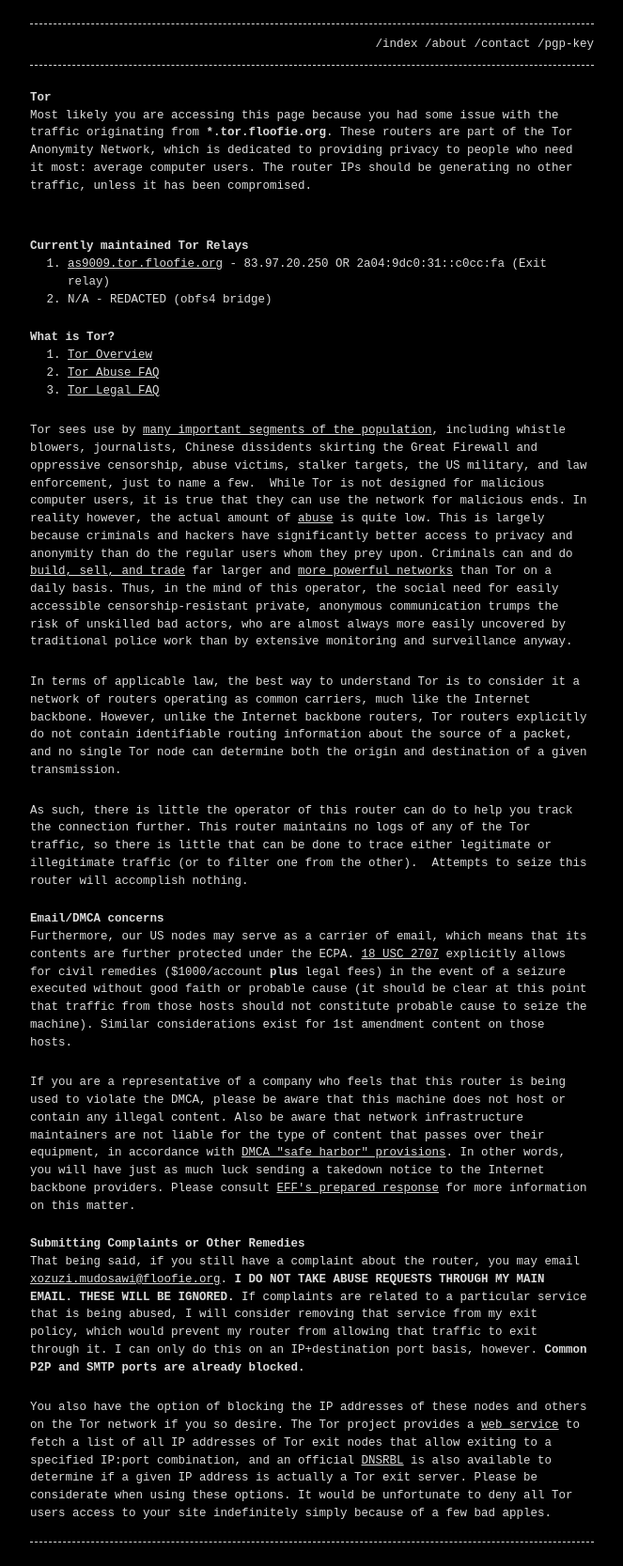
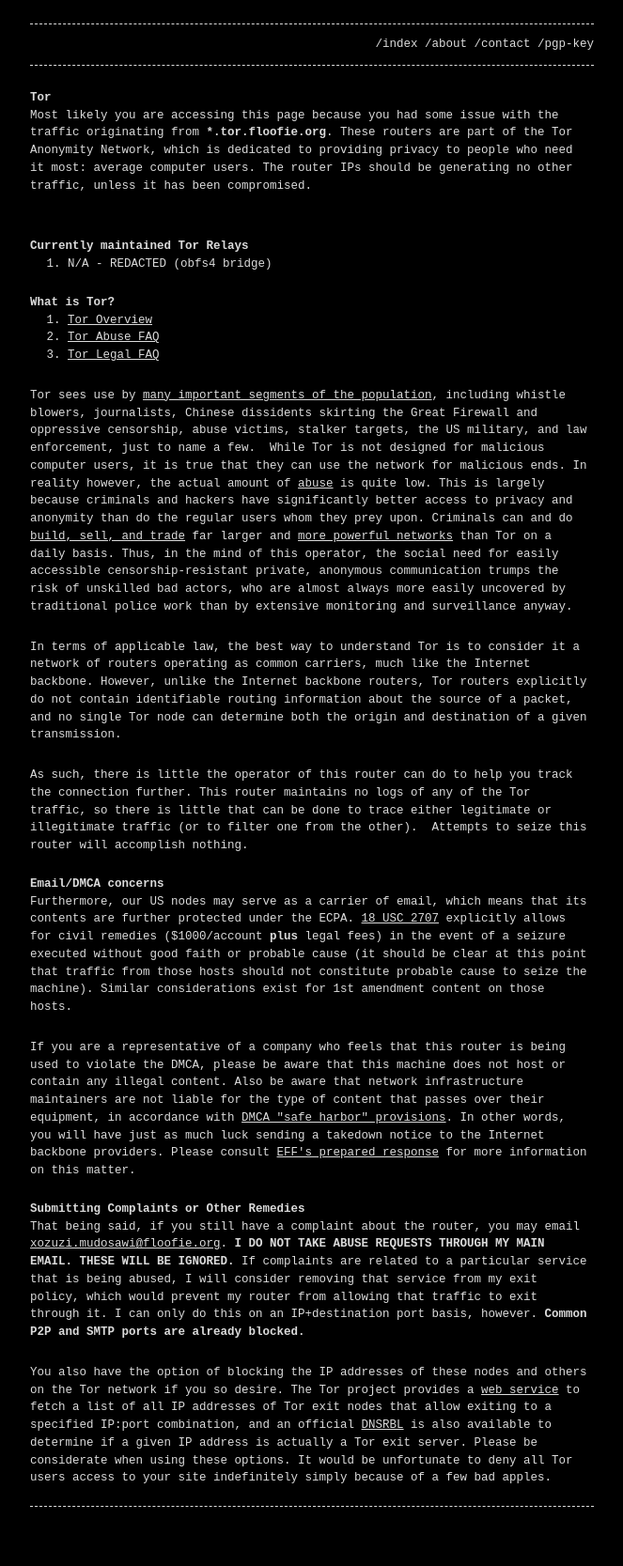
Before and after one commit to MsFloofie/Floofie-Site, a Jekyll site: the page built from tor.html, in a window 1280 px wide. Shown: the whole page at 94% size, without its empty margins (308-971 px from the left). Built offline with Jekyll 4.4.1, drawn with Linux system fonts in a browser that asks for light colours; after the commit the page ends 1629 px from its top, so only the background shows below that.

Commit message:
Removed Tor exit node

```diff
--- a/tor.html
+++ b/tor.html
@@ -7,7 +7,6 @@
 <br>
 <h1>Currently maintained Tor Relays</h1>
 <ol>
-    <li><a href="https://metrics.torproject.org/rs.html#details/A3F899C558B120F9D9669FD13A58A04F68FA0371">as9009.tor.floofie.org</a> - 83.97.20.250 OR 2a04:9dc0:31::c0cc:fa (Exit relay)</li>
     <li>N/A - REDACTED (obfs4 bridge)</li>
 </ol>
 <h3>What is Tor?</h3>
```
